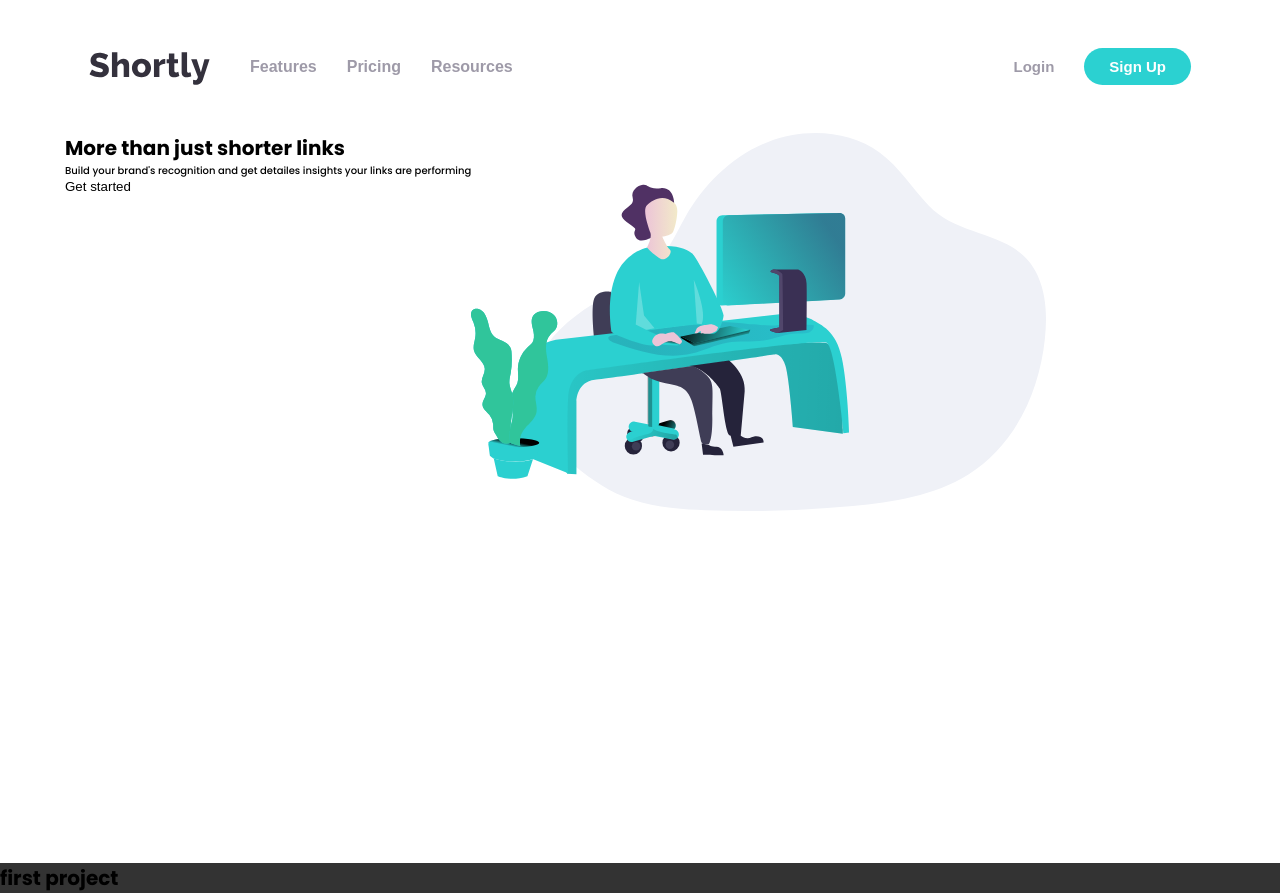
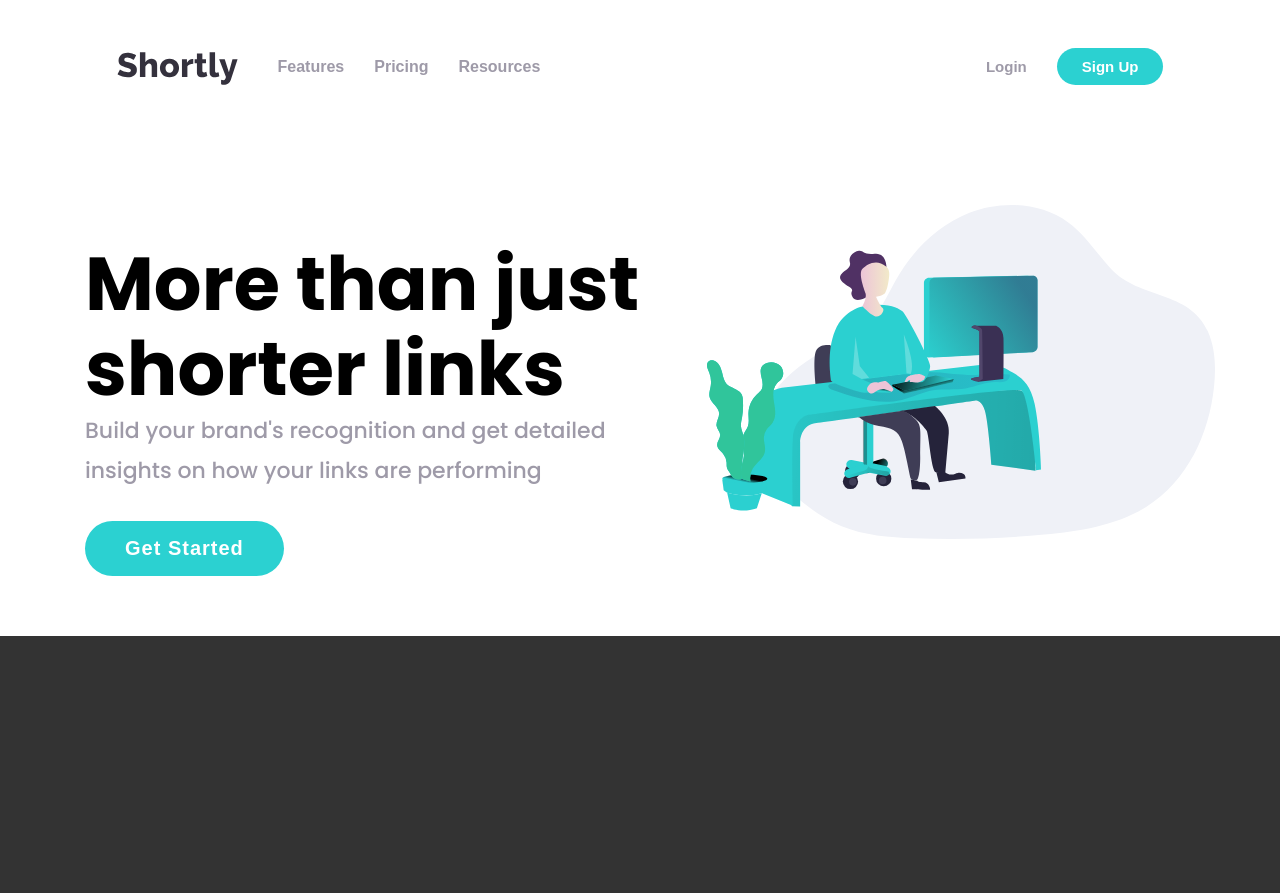
Before and after one commit to F4eNn/Url-shortening, a Next.js app: page / in a window 1280 px wide. After the commit the page ends 800 px from the top, so only its background shows below. Built offline with nearby package versions, Linux system fonts and the light colour scheme.

Commit message:
fixed small bug on nav, and added "get started section"

```diff
--- a/src/app/globals.scss
+++ b/src/app/globals.scss
@@ -7,6 +7,7 @@
 	--desktop-nav-items-hover: #504d58;
 	--buttons-bgc: #2bd1d1;
 	--buttons-bgc-hover: #9be3e2;
+	--img-shadow: #bfbfbf;
 }
 
 *,
@@ -16,7 +17,7 @@
 	padding: 0;
 	margin: 0;
 }
-html{
+html {
 	font-size: 62.5%;
 }
 ul,
@@ -25,11 +26,15 @@ li {
 }
 button {
 	background-color: transparent;
+	font-weight: bold;
+	border-radius: 30px;
+
 	border: none;
 	cursor: pointer;
-	transition: background-color .3s;
+	transition: background-color 0.3s;
 }
 body {
 	background-color: #333;
 	display: grid;
+	min-height: 100svh;
 }
--- a/src/app/layout.tsx
+++ b/src/app/layout.tsx
@@ -1,7 +1,7 @@
 import './globals.scss'
 import React from 'react'
 import { Poppins } from 'next/font/google'
-import { Header } from '@/components/header/Header'
+// import { Header } from '@/components/header/Header'
 const poppins = Poppins({
 	subsets: ['latin'],
 	weight: ['500', '700'],
@@ -21,7 +21,6 @@ export default function RootLayout({ children }: { children: React.ReactNode })
 	return (
 		<html lang='en'>
 			<body className={poppins.className}>
-				<Header />
 				<div>{children}</div>
 			</body>
 		</html>
--- a/src/app/page.tsx
+++ b/src/app/page.tsx
@@ -1,5 +1,10 @@
+import { Header } from "@/components/header/Header"
 
 const Page = () => {
-    return <h1>first project</h1>
+	return (
+		<>
+			<Header />
+		</>
+	)
 }
 export default Page
--- a/src/components/header/Header.module.scss
+++ b/src/components/header/Header.module.scss
@@ -2,22 +2,72 @@
 	background-color: #fff;
 }
 .get-started-container {
+	gap: 20px;
+	text-align: center;
 	display: flex;
-	.cropped-img {
-		position: relative;
-		height: 730px;
-		width: 50%;
+	flex-direction: column-reverse;
+	.description {
+		margin-inline: auto;
+		width: 90%;
+		margin-top: 3.6rem;
+		padding-block-end: 6rem;
+
+		h1 {
+			font-size: clamp(4rem, 6.5vw, 7.5rem);
+			line-height: clamp(47px, 7.5vw, 85px);
+		}
+		p {
+			margin-top: 1.5rem;
+			line-height: clamp(30px, 7.5vw, 40px);
+			font-size: clamp(1.85rem, 2.5vw, 2.2rem);
+			color: var(--gray);
+		}
+		button {
+			margin-top: 3rem;
+			font-size: 2rem;
+			letter-spacing: 1px;
+			color: var(--white);
+			background-color: var(--buttons-bgc);
+			padding: 1.6rem 4rem;
+		}
+		button:hover {
+			background-color: var(--buttons-bgc-hover);
+		}
+	}
+	.img-box {
+		width: 100%;
 		img {
-			position: absolute;
-			max-width: 100%;
-			//   right: -100px;
+			width: 100%;
+			display: block;
 			height: auto;
-			//   z-index: -1;
+			transition: filter 0.3s;
 		}
 	}
 }
-@media (max-width: 992px) {
+.get-started-container:has(button:hover) img {
+	filter: drop-shadow(-4px 4px 4px var(--img-shadow));
+}
+@media (min-width: 768px) {
 	.get-started-container {
-		flex-direction: column;
+		margin-top: 8rem;
+		display: flex;
+		flex-direction: row;
+		.description {
+			padding-left: 2rem;
+			width: 55%;
+			text-align: left;
+			p {
+				margin-top: 0;
+			}
+		}
+		.img-box {
+			width: 45%;
+			overflow: hidden;
+			img {
+				width: 100%;
+				display: block;
+				height: auto;
+			}
+		}
 	}
 }
--- a/src/components/header/Header.tsx
+++ b/src/components/header/Header.tsx
@@ -11,17 +11,17 @@ export const Header = () => {
 				<div className={classes['get-started-container']}>
 					<div className={classes.description}>
 						<h1>More than just shorter links</h1>
-						<p>Build your brand's recognition and get detailes insights your links are performing</p>
-						<button>Get started</button>
+						<p>Build your brand's recognition and get detailed insights on how your links are performing</p>
+						<button>Get Started</button>
 					</div>
-				<div className={classes['cropped-img']}>
+					<div className={classes['img-box']}>
 					<Image
 						src='/images/illustration-working.svg'
 						alt='working illustration'
 						width={733}
 						height={482}
 					/>
-				</div>
+					</div>
 				</div>
 			</Wrapper>
 		</header>
--- a/src/components/header/nav/Nav.module.scss
+++ b/src/components/header/nav/Nav.module.scss
@@ -1,10 +1,11 @@
 .hero-bg {
-	padding: 3.8rem 2.4rem;
+	padding: 3.8rem 2.4rem 3rem;
 	.container {
 		display: flex;
 		align-items: center;
 		justify-content: space-between;
 		.burger-btn {
+			position: relative;
 			.bar1,
 			.bar2,
 			.bar3 {
@@ -31,7 +32,7 @@
 			align-self: flex-end;
 		}
 		.mobile-nav {
-			position: fixed;
+			position: absolute;
 			left: 0;
 			right: 0;
 			margin: 2.5rem auto;
@@ -75,7 +76,7 @@
 			display: none;
 		}
 	}
-	@media (min-width: 700px) {
+	@media (min-width: 768px) {
 		.container {
 			.mobile-nav {
 				display: none;
@@ -98,9 +99,7 @@
 					gap: 3rem;
 					button {
 						color: var(--desktop-nav-items);
-						font-weight: bold;
 						font-size: inherit;
-						transition: color 0.3s;
 					}
 					button:hover {
 						color: var(--desktop-nav-items-hover);
@@ -112,11 +111,9 @@
 					button {
 						font-size: 1.5rem;
 						color: var(--desktop-nav-items);
-						font-weight: bold;
 					}
 					.signup {
 						padding: 1rem 2.5rem;
-						border-radius: 25px;
 						background-color: var(--buttons-bgc);
 						color: var(--white);
 					}
--- a/src/components/header/nav/Nav.tsx
+++ b/src/components/header/nav/Nav.tsx
@@ -11,11 +11,7 @@ export const Nav = () => {
 		setIsActive(!isActive)
 	}
 	useEffect(() => {
-		if (isActive) {
-			document.body.style.overflow = 'hidden'
-		} else {
-			document.body.style.overflow = 'unset'
-		}
+
 
 		const handler = (e: UIEvent) => {
 			const target = e.target as HTMLDivElement
@@ -64,7 +60,7 @@ export const Nav = () => {
 							<div className={classes['horizontal-line']}></div>
 							<div className={classes['button-container']}>
 								<button className={classes.login}>Login</button>
-								<button className={classes['login--signup']}>Sign Up</button>
+								<button className={classes.signup}>Sign Up</button>
 							</div>
 						</div>
 					</div>
--- a/src/components/wrapper/Wrapper.module.scss
+++ b/src/components/wrapper/Wrapper.module.scss
@@ -1,5 +1,5 @@
 .wrapper {
-    width: 100%;
+    width: 95%;
     max-width: 1150px;
     margin: 0 auto;
 }
```
